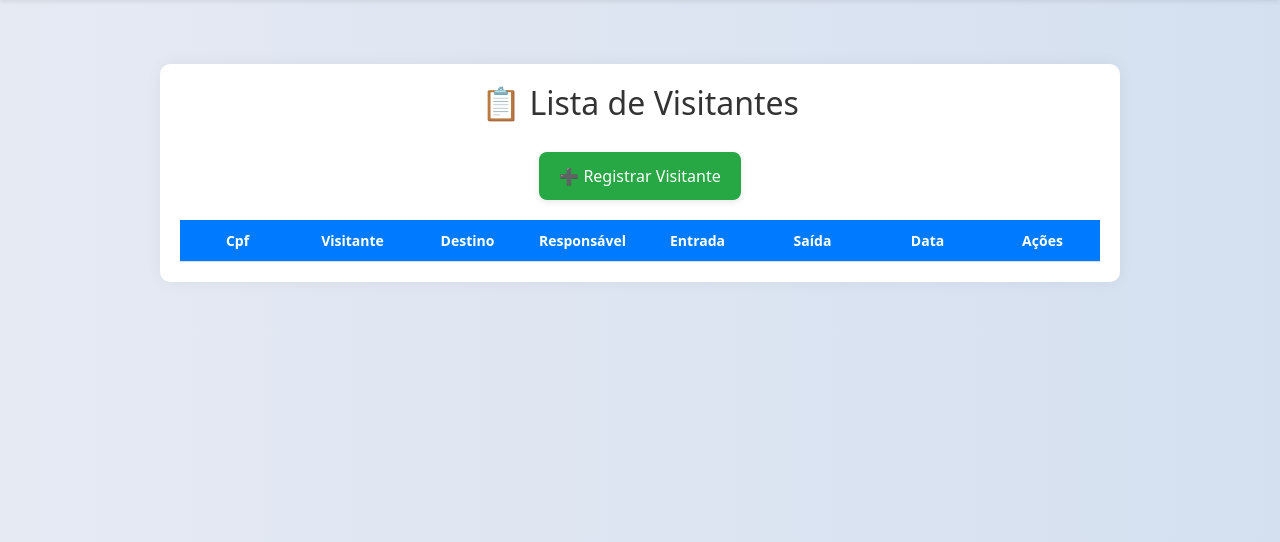
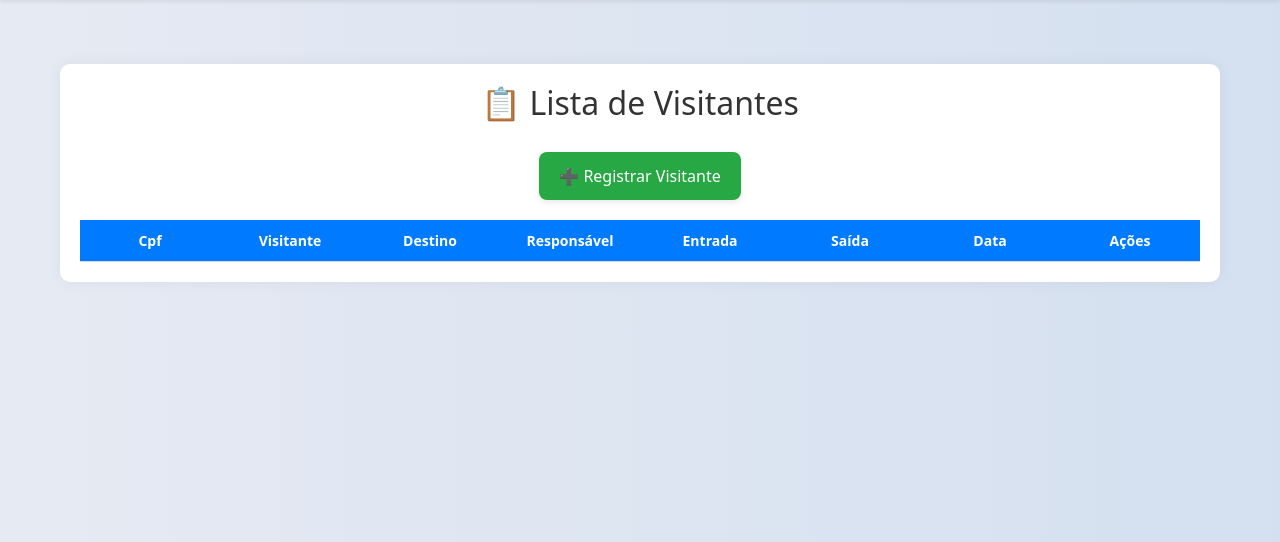
Before and after one commit to fagundes321/sistema-de-visitantes, a PHP site: template pages/visitantes.php in a window 1280 px wide. Shown: the part 56-598 px from the top of the page. Run offline with PHP 8.4, Linux system fonts and the light colour scheme; the template is opened without the code that fills it, so the values that code supplies are empty; the visitor is signed in with stand-in values (Sample User, id 1).

Commit message:
Finalizado

```diff
--- a/public/styles/visitantes.css
+++ b/public/styles/visitantes.css
@@ -6,9 +6,11 @@ body {
 }
 
 .container-dashboard {
-  max-width: 1000px;
+  max-width: 1200px;
   margin: 100px auto 30px auto;
   padding: 20px;
+  display: flex;
+  align-items: center;
 }
 
 .titulo-pagina {
```
Also changed, not shown: 4 other files.
